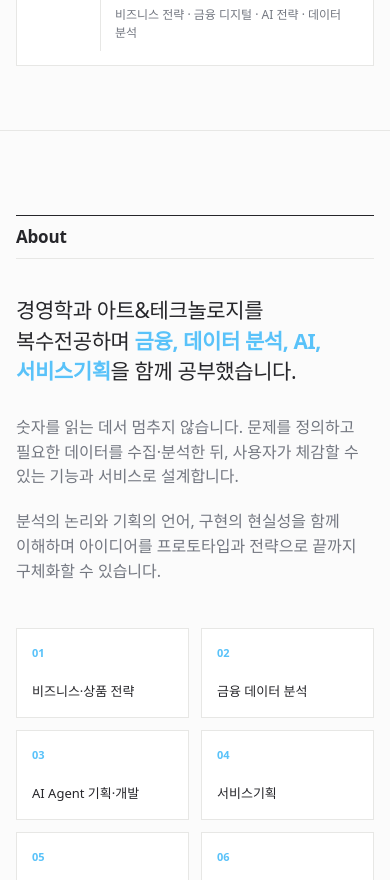
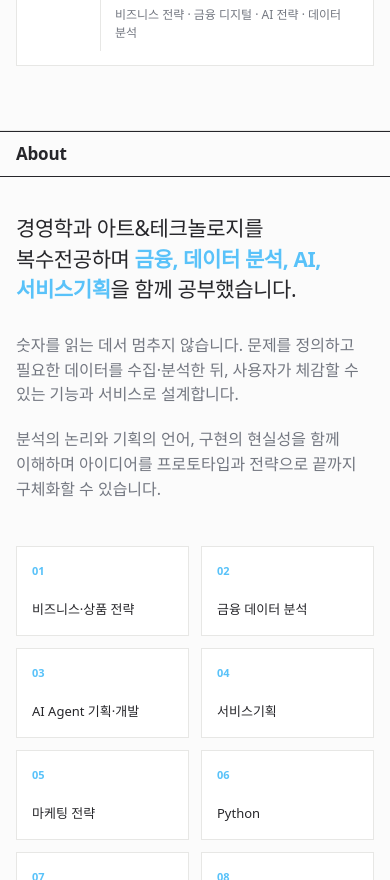
Before and after one commit to youra031220/youra-kim-portfolio, a Next.js app: page / in a window 390 px wide. Shown: the part 1120-2000 px from the top of the page. Built offline with nearby package versions, Linux system fonts and the light colour scheme; a web font is replaced by a local one.

Commit message:
Extend section dividers full width

```diff
--- a/app/globals.css
+++ b/app/globals.css
@@ -61,8 +61,9 @@ svg { width: 18px; fill: none; stroke: currentColor; stroke-width: 1.7; stroke-l
 .study-value span { color: inherit; font: inherit; letter-spacing: inherit; white-space: nowrap; }
 .hero-folio, .scroll-cue { display: none; }
 
-.section { padding: 96px 0; border-top: 1px solid var(--line); }
-.section-heading { min-height: 48px; margin-bottom: 52px; padding: 10px 0; display: flex; align-items: center; justify-content: space-between; border-top: 1px solid var(--text); border-bottom: 1px solid var(--line); }
+.section { padding: 0 0 96px; }
+.section-heading { width: 100%; min-height: 48px; margin-bottom: 52px; border-top: 1px solid var(--text); border-bottom: 1px solid var(--text); }
+.section-heading-inner { min-height: 48px; padding-top: 10px; padding-bottom: 10px; display: flex; align-items: center; justify-content: space-between; }
 .section-heading h2 { margin: 0; font-size: 18px; font-weight: 650; line-height: 1.2; letter-spacing: -.2px; }
 .section-heading > p { margin: 0; color: var(--muted); font-size: 12px; }
 .about { border-top: 1px solid var(--line); }
@@ -132,7 +133,7 @@ svg { width: 18px; fill: none; stroke: currentColor; stroke-width: 1.7; stroke-l
 .website-info dd { margin: 5px 0 0; color: var(--muted); font-size: 13px; }
 .website-info .project-links { margin-top: 26px; }
 
-.contact { padding: 96px 0; }
+.contact { padding-bottom: 96px; }
 .contact-grid { display: grid; grid-template-columns: 1fr 1fr; gap: 8%; align-items: start; }
 .contact-label p { margin: 0; font-size: clamp(24px, 3vw, 40px); font-weight: 600; letter-spacing: -1px; }
 .eyebrow.light { color: var(--purple); }
@@ -188,8 +189,9 @@ footer { padding: 62px 0 28px; overflow: hidden; border-top: 1px solid var(--lin
   .cover-line span { font-size: 38px; }
   .profile-line { padding: 9px 14px; border-right: 0; border-bottom: 1px solid var(--line); }
   .profile-line:last-child { border-bottom: 0; }
-  .section { padding: 84px 0; }
+  .section { padding-bottom: 84px; }
   .section-heading { min-height: 44px; margin-bottom: 36px; }
+  .section-heading-inner { min-height: 44px; }
   .section-heading h2 { font-size: 17px; }
   .about-grid { padding-bottom: 44px; grid-template-columns: 1fr; gap: 28px; }
   .about-lead { font-size: 21px; }
@@ -204,7 +206,7 @@ footer { padding: 62px 0 28px; overflow: hidden; border-top: 1px solid var(--lin
   .website-shot { min-height: 250px; }
   .website-info { padding: 34px 21px; }
   .website-info h3 { font-size: 36px; }
-  .contact { padding: 72px 0; }
+  .contact { padding-bottom: 72px; }
   .contact-grid { grid-template-columns: 1fr; gap: 36px; }
   .footer-masthead { font-size: 22vw; letter-spacing: -3px; }
   .footer-folio { flex-direction: column; gap: 6px; }
--- a/components/Portfolio.tsx
+++ b/components/Portfolio.tsx
@@ -12,8 +12,10 @@ const assetPath = (path: string) =>
 
 function SectionTitle({ title, copy }: { title: string; copy?: string }) {
   return <div className="section-heading">
-    <h2>{title}</h2>
-    {copy && <p>{copy}</p>}
+    <div className="container section-heading-inner">
+      <h2>{title}</h2>
+      {copy && <p>{copy}</p>}
+    </div>
   </div>;
 }
 
@@ -70,8 +72,8 @@ export function Portfolio() {
       </section>
 
       <section id="about" className="section about">
+        <SectionTitle title="About" />
         <div className="container">
-          <SectionTitle title="About" />
           <div className="about-grid">
             <FadeIn className="about-lead"><p>경영학과 아트&테크놀로지를 복수전공하며 <strong>금융, 데이터 분석, AI, 서비스기획</strong>을 함께 공부했습니다.</p></FadeIn>
             <FadeIn className="about-detail" delay={80}>
@@ -86,8 +88,8 @@ export function Portfolio() {
       </section>
 
       <section id="projects" className="section projects">
+        <SectionTitle title="Featured Projects" />
         <div className="container">
-          <SectionTitle title="Featured Projects" />
           <div className="project-list">
             {projects.map((project, i) => (
               <FadeIn key={project.id} className="project-card" delay={Math.min(i * 50, 150)}>
@@ -118,8 +120,8 @@ export function Portfolio() {
       </section>
 
       <section id="contact" className="section contact">
+        <SectionTitle title="Contact" />
         <div className="container">
-          <SectionTitle title="Contact" />
           <div className="contact-grid">
           <div className="contact-label"><p>프로젝트 및 협업 문의</p></div>
           <div className="contact-right"><p>편하게 연락해 주세요.</p>
```
